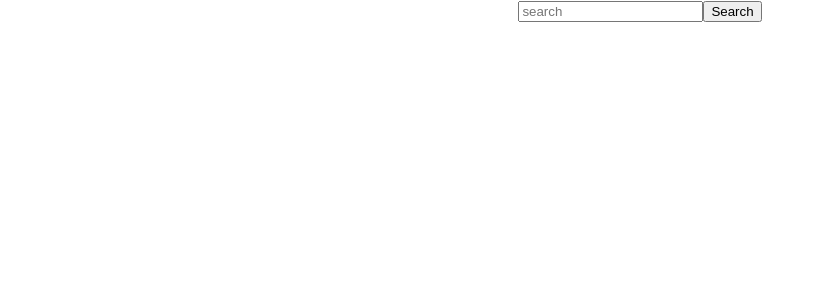
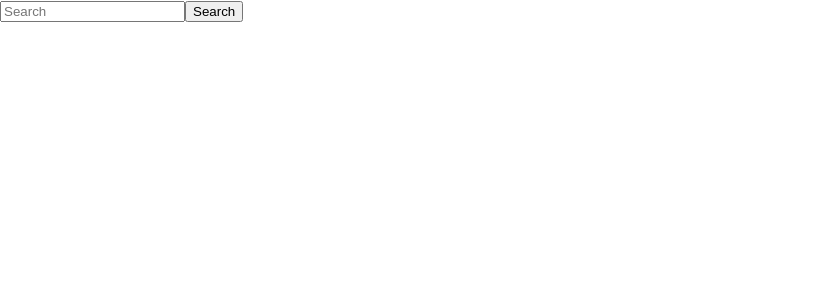
Before and after one commit to Engineervinay/search-hackernews, a React (Create React App) app: page / in a window 1280 px wide. Shown: the top 300 px of the page, without its empty margins (0-825 px from the left). Built offline with nearby package versions, Linux system fonts and the light colour scheme.

Commit message:
added router and separated components in search and details

```diff
--- a/package.json
+++ b/package.json
@@ -8,6 +8,7 @@
     "@testing-library/user-event": "^13.5.0",
     "react": "^17.0.2",
     "react-dom": "^17.0.2",
+    "react-router-dom": "^6.2.1",
     "react-scripts": "5.0.0",
     "web-vitals": "^2.1.4"
   },
--- a/src/App.js
+++ b/src/App.js
@@ -1,52 +1,18 @@
 import './App.css';
-import { useState,useEffect } from "react";
+
+import{BrowserRouter as Router, Routes, Route} from "react-router-dom";
+import Search from "./pages/Search";
+import Details from './pages/Details';
 function App() {
-var [userInput,setuserInput]=useState("search text");
-var [userOutput,setuserOutput]=useState([]);
 
-var url;
-
-function searchChange(event){
-  var searchkey=event.target.value;
-  setuserInput(searchkey);
-  var url="http://hn.algolia.com/api/v1/search?query="+userInput+"&tags=story";
-
-  console.log("1");
-}
-
-
-function searchOperation(event){
-
-
-  const fetchData=async()=>{
-    const res= await fetch('http://hn.algolia.com/api/v1/search?query='+userInput);
-    const json=await res.json();
-    setuserOutput(json.hits);
-  };
-  fetchData();
-
-
- /*
-  fetch(url)
-  .then(response=>response.json())
-  .then(json=>setuserOutput(json))
-*/
-  console.log(userOutput);
-}
   return (
-    <div className="App">
-      <input onChange={searchChange} type="text" className="search-bar" placeholder="search"/>
-      <button onClick={searchOperation}>Search</button>
-
-      <div>
-        {userOutput.map(item=>(
-          <div key={item.ObjectId}>
-            <h3>{item.title}</h3>
-          </div>
-        ))}
-      </div>
-    </div>
-  );
+      <Router>
+        <Routes>
+          <Route path="/" element={<Search/>}></Route>
+          <Route path="/Details" element={<Details/>}></Route>
+        </Routes>
+      </Router>
+    );
 }
 
 export default App;
--- /dev/null
+++ b/src/pages/Details.js
@@ -0,0 +1,11 @@
+import React from 'react';
+
+function Details() {
+  return (
+      <div className='Details'>
+
+      </div>
+  );
+}
+
+export default Details;
--- /dev/null
+++ b/src/pages/Search.js
@@ -0,0 +1,54 @@
+import React from 'react';
+import { useState,useEffect } from "react";
+
+function Search() {
+
+var [userInput,setuserInput]=useState("search text");
+var [userOutput,setuserOutput]=useState([]);
+
+
+
+function searchChange(event){
+  var searchkey=event.target.value;
+  setuserInput(searchkey);
+
+  console.log("1");
+}
+
+
+function searchOperation(event){
+
+
+  const fetchData=async()=>{
+    const res= await fetch('http://hn.algolia.com/api/v1/search?query='+userInput);
+    const json=await res.json();
+    setuserOutput(json.hits);
+  };
+  fetchData();
+ /*
+  fetch(url)
+  .then(response=>response.json())
+  .then(json=>setuserOutput(json))
+*/
+  console.log(userOutput);
+}
+
+
+  return (
+    <div className="Search">
+      <input onChange={searchChange} type="text" className="search-bar" placeholder="Search"/>
+      <button onClick={searchOperation}>Search</button>
+
+      <div>
+        {userOutput.map(item=>(
+          <div key={item.ObjectId} value={item.ObjectId}>
+            <h3>{item.title}</h3>
+          </div>
+        ))}
+      </div>
+    </div>
+  );
+
+}
+
+export default Search;
```
Also changed, not shown: 1 other file (tests, documents, lock files or other folders).
